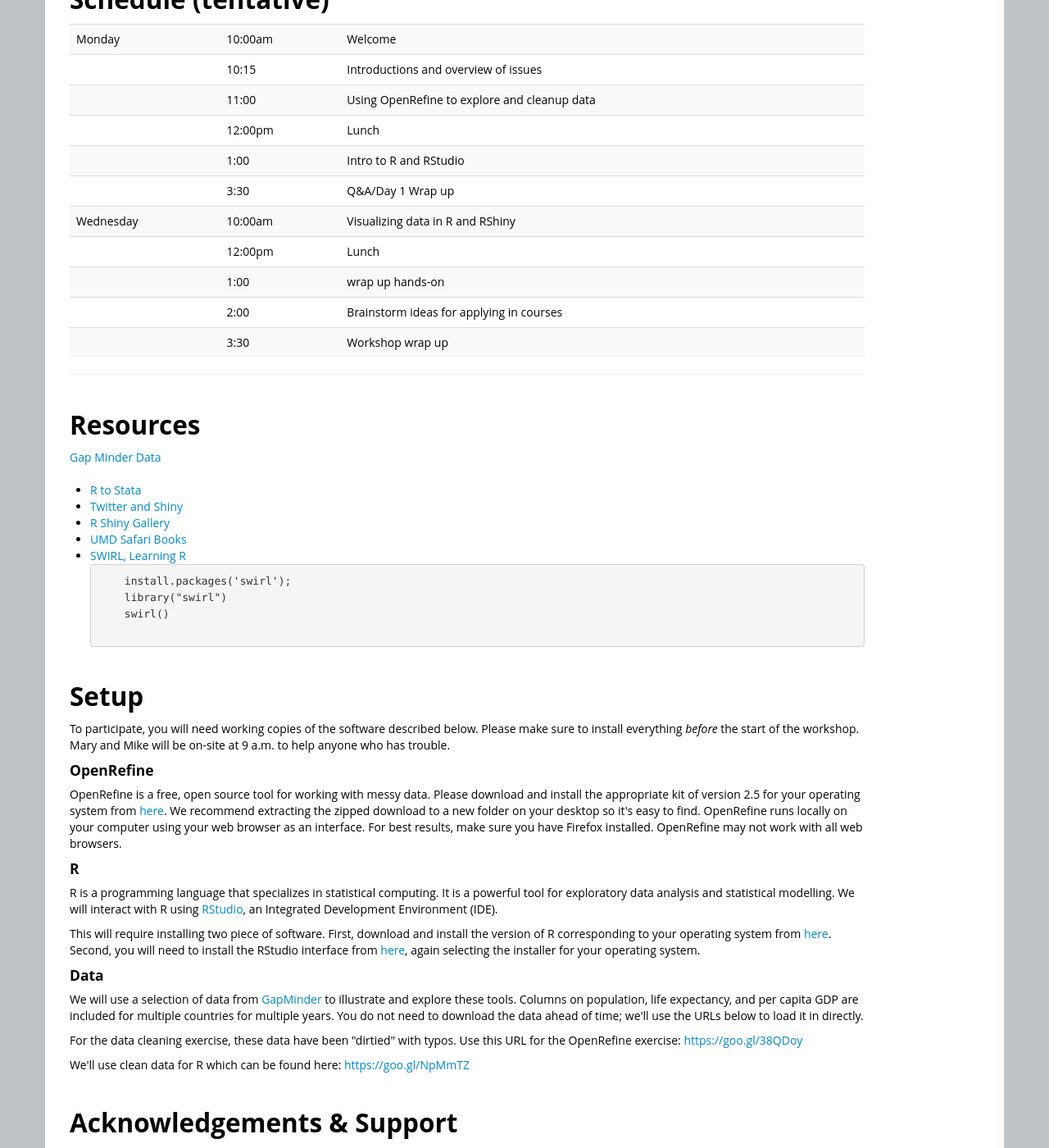
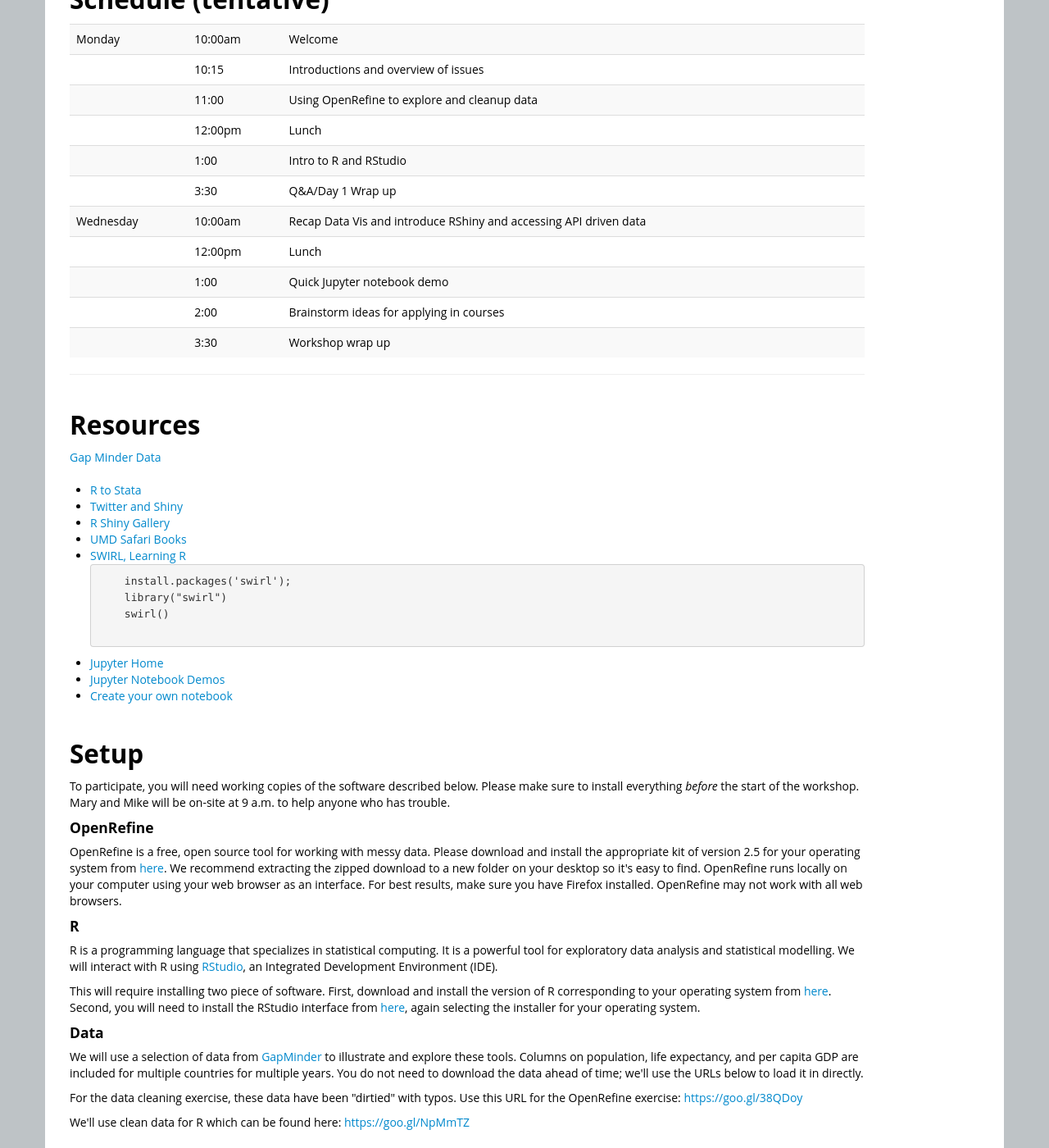
Before and after one commit to SESYNC-ci/BSOS-Jan-2015, a Jekyll site: the page built from index.html, in a window 1280 px wide and 1400 px high, scrolled down 536 px. Shown: the whole window at 82% size. Built offline with Jekyll 4.4.1, drawn with Linux system fonts in a browser that asks for light colours.

Commit message:
Update index.html

```diff
--- a/index.html
+++ b/index.html
@@ -36,9 +36,9 @@
   <tr> <td></td>        <td>12:00pm</td> <td>Lunch</td> </tr>
   <tr> <td></td>        <td>1:00</td>   <td>Intro to R and RStudio</td> </tr>
   <tr> <td></td>        <td>3:30</td>   <td>Q&A/Day 1 Wrap up</td> </tr>
-  <tr> <td>Wednesday</td><td>10:00am</td><td>Visualizing data in R and RShiny</td> </tr>
+  <tr> <td>Wednesday</td><td>10:00am</td><td>Recap Data Vis and introduce RShiny and accessing API driven data</td> </tr>
   <tr> <td></td>        <td>12:00pm</td> <td>Lunch</td> </tr>
-  <tr> <td></td>        <td>1:00</td> <td>wrap up hands-on</td> </tr>
+  <tr> <td></td>        <td>1:00</td> <td>Quick Jupyter notebook demo</td> </tr>
   <tr> <td></td>        <td>2:00</td>  <td>Brainstorm ideas for applying in courses</td> </tr>
   <tr> <td></td>        <td>3:30</td>  <td>Workshop wrap up</td> </tr>
 
@@ -102,6 +102,9 @@
     library("swirl")
     swirl()
   </pre></li>
+  <li><a href="http://jupyter.org/">Jupyter Home</a></li>
+  <li><a href="http://nb.bianp.net/sort/views/">Jupyter Notebook Demos</a></li>
+  <li><a href="http://tmpnb.org/">Create your own notebook</a></li>
 </ul>
 
 <h2>Setup</h2>
```
